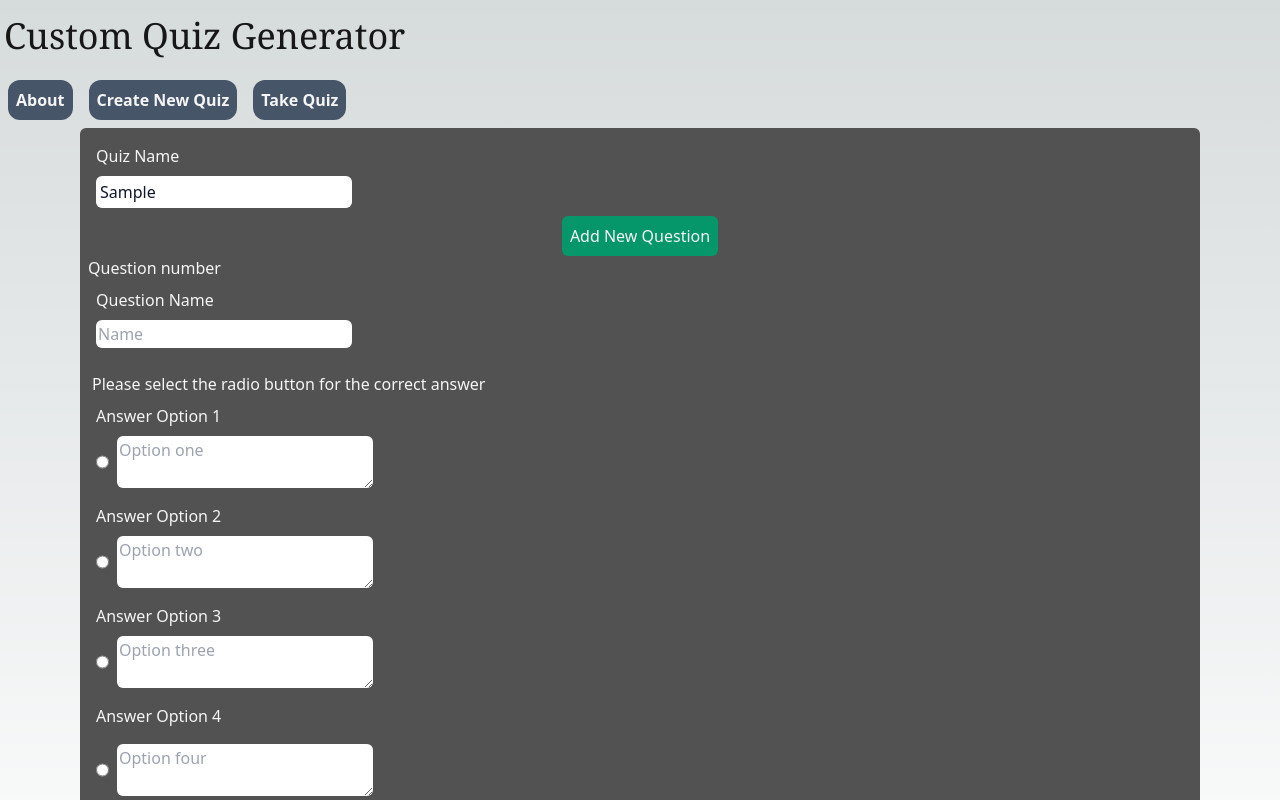
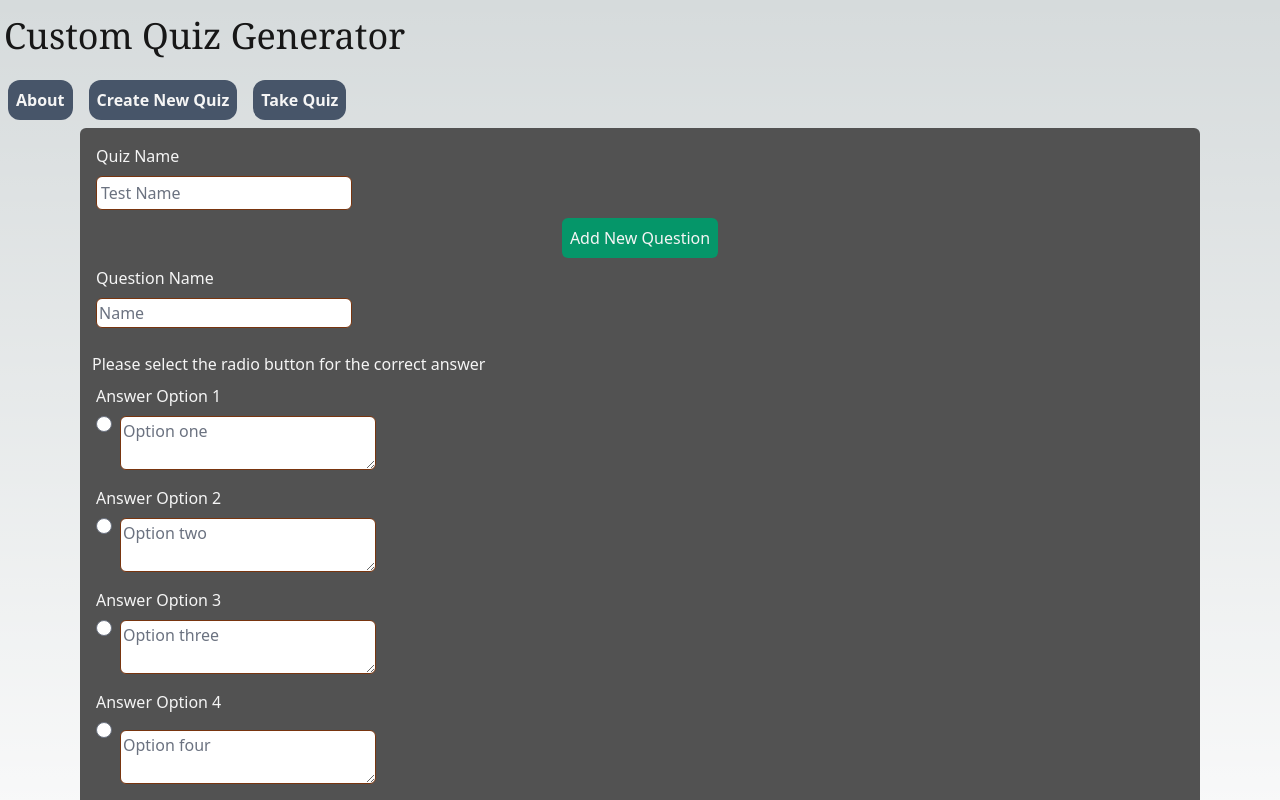
Before and after one commit to Cedaring-xr/temporary-quiz-generator, a Next.js app: page /create in a window 1280 px wide. Both pictures are taken after typing "Sample" into the empty fields and a click on the button "Add New Question". Shown: the top 800 px of the page. Built offline with nearby package versions, Linux system fonts and the light colour scheme.

Commit message:
changes to creation form and test page

```diff
--- a/app/create/page.tsx
+++ b/app/create/page.tsx
@@ -2,43 +2,49 @@
 
 import React, { useState, FormEvent } from 'react'
 import styles from './page.module.css'
-
-interface Question {
-	id: number
-}
-
-const questions = [{}]
+import { useFormik } from 'formik'
 
 export default function Page() {
-	const [isLoading, setIsLoading] = useState<boolean>(false)
+	// const [isLoading, setIsLoading] = useState<boolean>(false)   // not used right now
 	const [error, setError] = useState<string | null>(null)
-	// const [questions, setQuestions] = useState<Question[]>([])
 	const [questionCount, setQuestionCount] = useState<Question[]>([]) //number of questions added, starts at 0
 
-	async function onSubmit(event: FormEvent<HTMLFormElement>) {
-		event.preventDefault()
-		setIsLoading(true)
-		setError(null) // Clear previous errors when a new request starts
-		try {
-			const formData = new FormData(event.currentTarget)
-			const response = await fetch('/api/submit', {
-				method: 'POST',
-				body: formData
-			})
+	const formik = useFormik({
+		initialValues: {
+			testName: '',
+			testID: ''
+		},
+		onSubmit: (values) => {
+			alert(JSON.stringify(values, null, 2))
+		}
+	})
 
-			if (!response.ok) {
-				throw new Error('Failed to submit the data. Please try again.')
-			}
+	async function onSubmit(e) {
+		e.preventDefault()
 
-			// Handle response if necessary
-			const data = await response.json()
-		} catch (error) {
-			// Capture the error message to display to the user
-			setError(error.message)
-			console.error(error)
-		} finally {
-			setIsLoading(false)
-		}
+		console.log(formik.values)
+
+		// setIsLoading(true)
+		// setError(null)
+		// try {
+		// 	const formData = new FormData(event.currentTarget)
+		// 	console.log('form data', formData)
+		// 	const response = await fetch('/api/submit', {
+		// 		method: 'POST',
+		// 		body: formData
+		// 	})
+		// 	if (!response.ok) {
+		// 		throw new Error('Failed to submit the data. Please try again.')
+		// 	}
+		// 	// Handle response if necessary
+		// 	const data = await response.json()
+		// } catch (error) {
+		// 	// Capture the error message to display to the user
+		// 	setError(error.message)
+		// 	console.error(error)
+		// } finally {
+		// 	setIsLoading(false)
+		// }
 	}
 
 	function addQuestion() {
@@ -52,24 +58,26 @@ export default function Page() {
 		setQuestionCount([...questionCount, newQuestion])
 	}
 
-	function removeQuestion() {
-		console.log('remove question clicked')
-		// get the question array length and key of the question to remove
-		// remove the question from the array based on the key used
-		// return the new array
+	function removeQuestion(questionID) {
+		console.log('remove question clicked', questionID)
+		const updatedQuestions = questionCount.filter((question) => question.id !== questionID)
+		setQuestionCount(updatedQuestions)
 	}
 
 	return (
 		<div className="h-screen">
 			<div className="mx-20 p-2 rounded-md bg-neutral-600">
 				{error && <div style={{ color: 'red' }}>{error}</div>}
-				<form onSubmit={onSubmit} className=" text-neutral-100 flex flex-col">
+				<form onSubmit={() => onSubmit} className=" text-neutral-100 flex flex-col">
 					<label className="mx-2 mt-2">Quiz Name</label>
 					<input
 						type="text"
 						name="name"
 						placeholder="Test Name"
 						className="rounded-md border-amber-900 m-2 p-1 w-64 text-slate-900"
+						required
+						value={formik.values.testName}
+						onChange={formik.handleChange}
 					/>
 					<button
 						className="bg-emerald-600 text-neutral-100 rounded-md p-2 w-fit mx-auto"
@@ -81,49 +89,53 @@ export default function Page() {
 
 					{questionCount.map((question) => (
 						<div id="questionForm" className="flex flex-col" key={question.id}>
-							<h3>Question number</h3>
 							<label className="mx-2 mt-2">Question Name</label>
 							<input
 								type="text"
 								placeholder="Name"
 								className="rounded-md border-amber-900 m-2 p-0.5 w-64 text-slate-900"
+								required
 							></input>
 							<h3 className="m-1 mt-4">Please select the radio button for the correct answer</h3>
 							<label className="mx-2 mt-1">Answer Option 1</label>
 							<div className="flex flex-row align-top p-2">
-								<input type="radio" name="choose"></input>
+								<input type="radio" name="choose" required></input>
 								<textarea
 									placeholder="Option one"
 									className="rounded-md border-amber-900 mx-2 p-0.5 w-64 text-slate-900"
+									required
 								></textarea>
 							</div>
 							<label className="mx-2 mt-2">Answer Option 2</label>
 							<div className="flex flex-row align-top p-2">
-								<input type="radio" name="choose"></input>
+								<input type="radio" name="choose" required></input>
 								<textarea
 									placeholder="Option two"
 									className="rounded-md border-amber-900 mx-2 p-0.5 w-64 text-slate-900"
+									required
 								></textarea>
 							</div>
 							<label className="mx-2 mt-2">Answer Option 3</label>
 							<div className="flex flex-row align-top p-2">
-								<input type="radio" name="choose"></input>
+								<input type="radio" name="choose" required></input>
 								<textarea
 									placeholder="Option three"
 									className="rounded-md border-amber-900 mx-2 p-0.5 w-64 text-slate-900"
+									required
 								></textarea>
 							</div>
 							<label className="mx-2 mt-2">Answer Option 4</label>
 							<div className="flex flex-row align-top p-2">
-								<input type="radio" name="choose"></input>
+								<input type="radio" name="choose" required></input>
 								<textarea
 									placeholder="Option four"
 									className="rounded-md border-amber-900 m-2 w-64 p-0.5 text-slate-900"
+									required
 								></textarea>
 							</div>
 							<button
 								type="button"
-								onClick={removeQuestion}
+								onClick={() => removeQuestion(question.id)}
 								className="bg-red-600 text-neutral-100 rounded-md p-2 w-fit mx-auto"
 							>
 								Remove Question
@@ -131,12 +143,8 @@ export default function Page() {
 						</div>
 					))}
 
-					<button
-						type="submit"
-						disabled={isLoading}
-						className="bg-teal-600 text-neutral-100 rounded-md w-3/4 mx-auto p-2"
-					>
-						{isLoading ? 'Loading...' : 'Finalize Quiz'}
+					<button type="submit" className="bg-teal-600 text-neutral-100 rounded-md w-3/4 mx-auto p-2">
+						Finalize Quiz
 					</button>
 				</form>
 			</div>
--- a/app/test/[userId]/components/UserPosts.tsx
+++ /dev/null
@@ -1,18 +0,0 @@
-type Props = {
-	promise: Promise<Post[]>
-}
-
-export default async function UserPosts({ promise }: Props) {
-	const posts = await promise
-
-	const content = posts.map((post) => {
-		return (
-			<article key={post.id}>
-				<h2>{post.title}</h2>
-				<p>{post.body}</p>
-				<br></br>
-			</article>
-		)
-	})
-	return content
-}
--- a/app/test/[userId]/page.tsx
+++ /dev/null
@@ -1,31 +0,0 @@
-import React from 'react'
-import { Suspense } from 'react'
-import getUser from '@/lib/getUser'
-import getUserPosts from '@/lib/getUserPosts'
-import UserPosts from './components/UserPosts'
-
-type Params = {
-	params: {
-		userId: string
-	}
-}
-
-async function UserPage({ params: { userId } }: Params) {
-	const userData: Promise<User> = getUser(userId)
-	const userPostsData: Promise<Post[]> = getUserPosts(userId)
-
-	// const [user, userPosts] = await Promise.all([userData, userPostsData])
-	const user = await userData
-
-	return (
-		<>
-			<h2>{user.name}</h2>
-			<br></br>
-			<Suspense fallback={<h2>Loading ...</h2>}>
-				<UserPosts promise={userPostsData} />
-			</Suspense>
-		</>
-	)
-}
-
-export default UserPage
--- a/app/test/layout.tsx
+++ /dev/null
@@ -1,14 +0,0 @@
-import React, { useState, FormEvent } from 'react'
-
-export default function TestLayout({ children }: { children }) {
-	return (
-		<section>
-			<nav className="w-full bg-slate-100">
-				<div id="nav-container">
-					<h1>Created Test Individual Name</h1>
-				</div>
-			</nav>
-			{children}
-		</section>
-	)
-}
--- a/app/test/page.tsx
+++ b/app/test/page.tsx
@@ -1,43 +1,77 @@
-import type { Metadata } from 'next'
+'use client'
+
+import { useState } from 'react'
 import getUsers from '@/lib/getUsers'
 import Link from 'next/link'
+import tempData from '../../data/first.json'
 
-export const metadata: Metadata = {
-	title: 'Users'
-}
-export default async function TestPage() {
-	const usersData: Promise<User[]> = getUsers()
-
-	const users = await usersData
+export default function TestPage() {
+	const [testID, setTestID] = useState('')
+	const [searchQuery, setSearchQuery] = useState<string>('')
+	const [showTest, setShowTest] = useState<boolean>(false)
 
 	const fetchData = () => {
-		console.log('test')
+		console.log('test fetching data')
+		console.log('temp data', tempData)
+		setShowTest(true)
 	}
 
-	const content = (
-		<section>
-			<div>
+	const handleSearchChange = (e) => {
+		setSearchQuery(e.target.value)
+	}
+
+	return (
+		<div className="bg-slate-300 p-4 mx-auto w-4/5 h-screen rounded-xl">
+			<div className="flex flex-col">
 				<h2>Input test ID</h2>
-				<input type="text"></input>
-				<button onClick={fetchData}>Search</button>
-				<p>Don't have a test ID, check out one of the pre-made tests below</p>
-				<button>Pre-made test 1</button>
-				<button>Pre-made test 2</button>
-				<button>Pre-made test 3</button>
+				<input type="text" value={searchQuery} onChange={handleSearchChange}></input>
+				<button
+					onClick={() => fetchData()}
+					className="bg-emerald-600 text-neutral-100 rounded-md p-2 w-fit mx-auto"
+				>
+					Search for Test
+				</button>
+
+				{!showTest ? (
+					<>
+						<p className="mt-8">Don't have a test ID, check out one of the pre-made tests below</p>
+						<div className="flex flex-row gap-2">
+							<button className="bg-neutral-600 text-neutral-100 rounded-md p-2 w-fit mx-auto">
+								Pre-made test 1
+							</button>
+							<button className="bg-neutral-600 text-neutral-100 rounded-md p-2 w-fit mx-auto">
+								Pre-made test 2
+							</button>
+							<button className="bg-neutral-600 text-neutral-100 rounded-md p-2 w-fit mx-auto">
+								Pre-made test 3
+							</button>
+						</div>
+					</>
+				) : (
+					''
+				)}
 			</div>
-			<br></br>
-			{users.map((user) => {
-				return (
-					<>
-						<p key={user.id}>
-							<Link href={`/users/${user.id}`}>{user.name}</Link>
-						</p>
-						<br></br>
-					</>
-				)
-			})}
-		</section>
+			<div id="test-container">
+				{showTest ? (
+					<div>
+						<h2>{tempData['quiz-title']}</h2>
+						{/* for each question map through and display the questions */}
+						<h3>{tempData['quiz-data'][0]['question-text']}</h3>
+						<div className="flex gap-2 flex-col">
+							<input type="radio"></input>
+							<p className="">{tempData['quiz-data'][0].options[0]['option-1']}</p>
+							<input type="radio"></input>
+							<p className="">{tempData['quiz-data'][0].options[1]['option-2']}</p>
+							<input type="radio"></input>
+							<p className="">{tempData['quiz-data'][0].options[2]['option-3']}</p>
+							<input type="radio"></input>
+							<p className="">{tempData['quiz-data'][0].options[3]['option-4']}</p>
+						</div>
+					</div>
+				) : (
+					''
+				)}
+			</div>
+		</div>
 	)
-
-	return content
 }
--- a/tailwind.config.ts
+++ b/tailwind.config.ts
@@ -4,17 +4,16 @@ const config: Config = {
 	content: [
 		'./pages/**/*.{js,ts,jsx,tsx,mdx}',
 		'./components/**/*.{js,ts,jsx,tsx,mdx}',
-    './app/**/*.{js,ts,jsx,tsx,mdx}',
+		'./app/**/*.{js,ts,jsx,tsx,mdx}'
 	],
 	theme: {
 		extend: {
 			backgroundImage: {
 				'gradient-radial': 'radial-gradient(var(--tw-gradient-stops))',
-        'gradient-conic':
-          'conic-gradient(from 180deg at 50% 50%, var(--tw-gradient-stops))',
+				'gradient-conic': 'conic-gradient(from 180deg at 50% 50%, var(--tw-gradient-stops))'
+			}
+		}
 	},
-    },
-  },
-  plugins: [],
+	plugins: [require('@tailwindcss/forms')]
 }
 export default config
```
Also changed, not shown: package.json (+6 -1 lines), 1 other file (tests, documents, lock files or other folders). Lines whose indentation alone changed are shown as unchanged.
